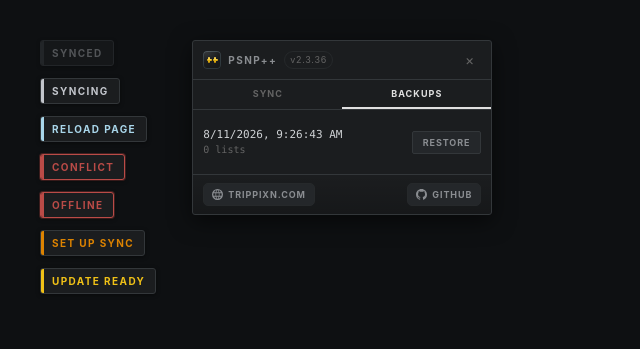
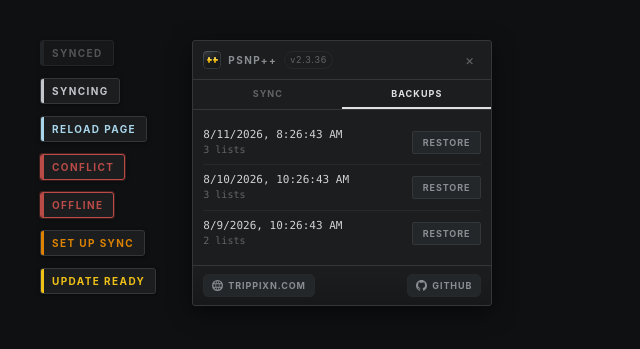
Before and after one commit to trippixn963/PSNPPlusPlus, a website: page scripts/preview.html in a window 1280 px wide. Shown: the whole page, without its empty margins (0-640 px from the left). Drawn offline with Linux system fonts and the light colour scheme.

Commit message:
docs: reshoot the README panel — two tabs, three daily backups
The embedded shot still showed the old design: three tabs including Log, and a
SERVER HISTORY section under the local snapshots. Both were removed, so the
README was advertising a panel that no longer exists.

Reshot from the real modules, so it cannot drift from the code that draws it.
The fixture was passing history, describeDelta and serverHistory — props the
panel no longer accepts — and only one backup. It now seeds a full slate of
MAX_BACKUPS on consecutive days, which is what the tab looks like in steady
use rather than an emptier panel than anyone actually has, and gives the rows
different list counts so "one snapshot holds ALL your lists" is visible in the
picture rather than only claimed in the prose.

The paragraph under it described restoring "either" of two lists. Replaced with
what the panel does now, plus the two things about backups that are not
guessable from a screenshot: one per day EXCEPT that a merge which would remove
something always takes one, and the server keeps a revision of every push
behind them, which is what makes a second device recoverable.

Playwright was installed only to render the shot; package.json and the lockfile
are unchanged. Bundle untouched, so no release.

```diff
--- a/scripts/preview.html
+++ b/scripts/preview.html
@@ -35,17 +35,17 @@
   // never shipped — which it did, sitting at 2.3.26 well past it.
   const version = await fetch('/package.json').then(r => r.json()).then(p => p.version);
 
+  // A full slate of MAX_BACKUPS, one per day, which is what the tab looks like
+  // in steady use. Fewer would show an emptier panel than anyone actually has.
+  const DAY = 24 * 60 * 60 * 1000;
   const panel = createSettingsPanel({
     config: { endpoint: 'https://trippixn.com/api/psnppp', key: 'stored' },
-    backups: [{ at: Date.now() - 3600e3 }],
-    history: [{ at: Date.now() - 120e3, revision: 93, delta: { gamesRemoved: 1 } }],
-    describeDelta: () => '-1 game',
-    version,
-    serverHistory: [
-      { revision: 99, updatedAt: Date.now() - 3600e3, size: 4339 },
-      { revision: 98, updatedAt: Date.now() - 4000e3, size: 3790 },
-      { revision: 97, updatedAt: Date.now() - 4400e3, size: 3256 }
-    ]
+    backups: [
+      { at: Date.now() - 2 * 60 * 60 * 1000, listCount: 3 },
+      { at: Date.now() - DAY, listCount: 3 },
+      { at: Date.now() - 2 * DAY, listCount: 2 }
+    ],
+    version
   });
   const pel = panel.element ?? panel;
   // Open on the Backups tab, which is what this preview is for.
```
Also changed, not shown: README.md, assets/preview.png.
